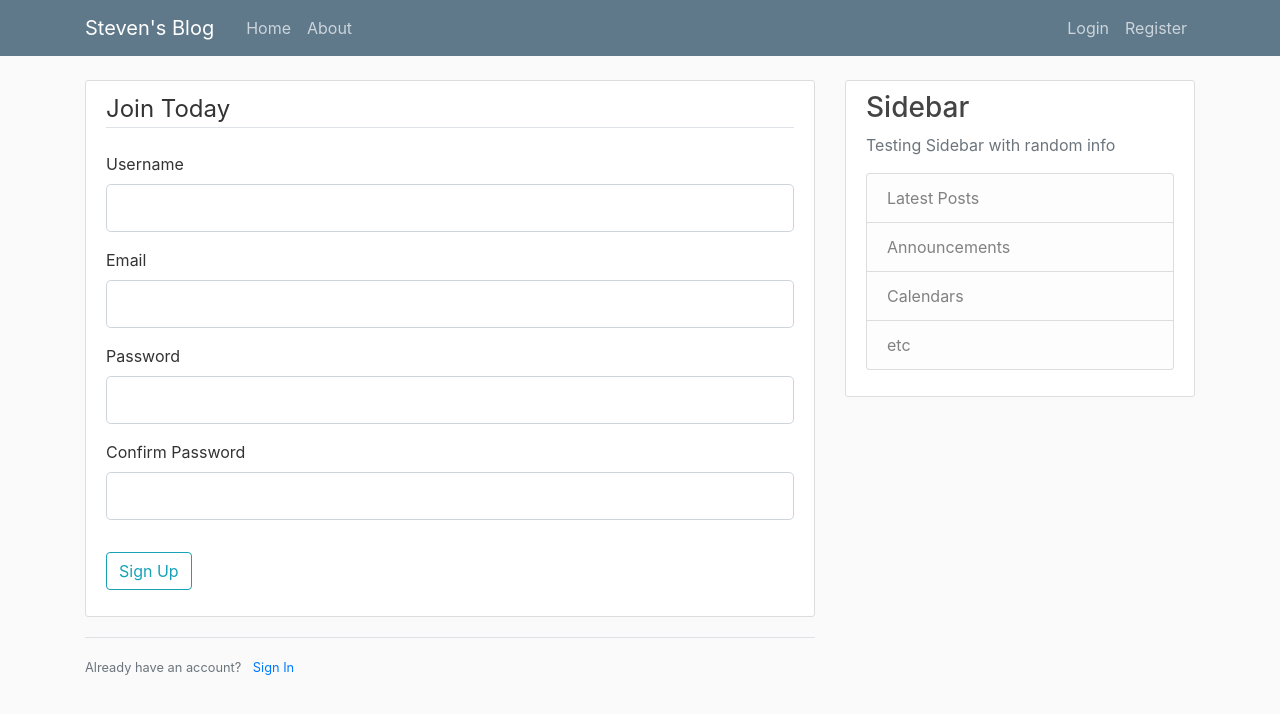
After one commit to subh77/worldapp, a Flask app: page /register in a window 1280 px wide. The commit adds this page. Shown: the top 714 px of the page. Run offline with Flask 2, Linux system fonts and the light colour scheme; some libraries are stand-ins or nearby versions.

Commit message:
Added two new routs i.e. Login and Register created html for Login page and Register page Added exception handling for both pages Modified main app a little bit to render both registration and login feature correctly

```diff
--- a/app.py
+++ b/app.py
@@ -1,5 +1,6 @@
-from flask import Flask, render_template, url_for
-from forms import registrationform, loginform
+from flask import Flask, render_template, url_for, flash, redirect
+from forms import RegistrationForm, LoginForm
+from flask_sqlalchemy import SQLAlchemy
 
 app = Flask(__name__)
 
@@ -29,15 +30,24 @@ def homepage():
 def about():
     return render_template('about.html', title='Blog About Page')
 
-@app.route('/register')
+@app.route('/register', methods=['GET', 'POST'])
 def register():
-    form = registrationform()
+    form = RegistrationForm()
+    if form.validate_on_submit():
+        flash(f'Account created for {form.username.data} !', 'success')
+        return redirect(url_for('homepage'))
     return render_template('register.html', title='Register', form=form)
 
-@app.route('/login')
+@app.route('/login', methods=['GET', 'POST'])
 def login():
-    form = registrationform()
-    return render_template('register.html', title='Register', form=form)
+    form = LoginForm()
+    if form.validate_on_submit():
+        if form.email.data == 'admin@blog.com' and form.password.data == 'password':
+            flash('You have been logged in!', 'success')
+            return redirect(url_for('homepage'))
+        else:
+            flash('Login Unsuccessful. Please check username and password', 'danger')
+    return render_template('login.html', title='Login', form=form)
 
 if __name__ == "__main__":
     app.run(debug=True)
--- a/forms.py
+++ b/forms.py
@@ -1,17 +1,17 @@
 from flask_wtf import FlaskForm
-from wtforms import StringField
-from wtforms.fields.core import BooleanField
-from wtforms.fields.simple import PasswordField, SubmitField
+from wtforms import StringField, PasswordField, SubmitField, BooleanField
 from wtforms.validators import DataRequired, Length, Email, EqualTo
 
-class registrationform(FlaskForm):
-    username = StringField('Username', validators=[DataRequired(), Length(min=3, max=20)])
+
+class RegistrationForm(FlaskForm):
+    username = StringField('Username', validators=[DataRequired(), Length(min=2, max=20)])
     email = StringField('Email', validators=[DataRequired(), Email()])
-    password = PasswordField('Password', validators=[DataRequired(), Length(min=4, max=30, message="Input a password of length between 4 and 30 characters")])
+    password = PasswordField('Password', validators=[DataRequired()])
     confirm_password = PasswordField('Confirm Password', validators=[DataRequired(), EqualTo('password')])
     submit = SubmitField('Sign Up')
 
-class loginform(FlaskForm):
+
+class LoginForm(FlaskForm):
     email = StringField('Email', validators=[DataRequired(), Email()])
     password = PasswordField('Password', validators=[DataRequired()])
     remember = BooleanField('Remember Me')
--- a/templates/layout.html
+++ b/templates/layout.html
@@ -28,13 +28,13 @@
           </button>
           <div class="collapse navbar-collapse" id="navbarToggle">
             <div class="navbar-nav mr-auto">
-              <a class="nav-item nav-link" href="/">Home</a>
-              <a class="nav-item nav-link" href="/about">About</a>
+              <a class="nav-item nav-link" href="{{ url_for('homepage') }}">Home</a>
+              <a class="nav-item nav-link" href="{{ url_for('about') }}">About</a>
             </div>
             <!-- Navbar Right Side -->
             <div class="navbar-nav">
-              <a class="nav-item nav-link" href="/login">Login</a>
-              <a class="nav-item nav-link" href="/register">Register</a>
+              <a class="nav-item nav-link" href="{{ url_for('login') }}">Login</a>
+              <a class="nav-item nav-link" href="{{ url_for('register') }}">Register</a>
             </div>
           </div>
         </div>
@@ -43,12 +43,21 @@
     <main role="main" class="container">
       <div class="row">
         <div class="col-md-8">
+          {% with messages = get_flashed_messages(with_categories=true) %}
+            {% if messages %}
+              {% for category, message in messages%}
+                <div class="alert alert-{{ category }}">
+                  {{ message }}
+                </div>
+              {% endfor %}
+            {% endif %}
+          {% endwith %}
           {% block content %}{% endblock %}
         </div>
         <div class="col-md-4">
           <div class="content-section">
-            <h3>Our Sidebar</h3>
-            <p class='text-muted'>You can put any information here you'd like.
+            <h3>Sidebar</h3>
+            <p class='text-muted'>Testing Sidebar with random info
               <ul class="list-group">
                 <li class="list-group-item list-group-item-light">Latest Posts</li>
                 <li class="list-group-item list-group-item-light">Announcements</li>
--- /dev/null
+++ b/templates/register.html
@@ -0,0 +1,76 @@
+{% extends "layout.html" %}
+{% block content %}
+   <div class="content-section">
+       <form method="POST" action="">
+            {{ form.hidden_tag() }}
+            <fieldset class="form-group">
+                <legend class="border-bottom mb-4">Join Today</legend>
+
+                <div class="form-group">
+                    {{ form.username.label(class = "form-control-label") }}
+                    {% if form.username.errors %}
+                        {{ form.username(class="form-control form-control-lg is-invalid") }}
+                        <div class="invalid-feedback">
+                            {% for error in form.username.errors %}
+                                <span> {{error}} </span>
+                            {% endfor %}
+                        </div>
+                    {% else %}
+                        {{ form.username(class="form-control form-control-lg") }}
+                    {% endif %}
+                </div>
+
+                <div class="form-group">
+                    {{ form.email.label(class = "form-control-label") }}
+                    {% if form.email.errors %}
+                        {{ form.email(class="form-control form-control-lg is-invalid") }}
+                        <div class="invalid-feedback">
+                            {% for error in form.email.errors %}
+                                <span> {{error}} </span>
+                            {% endfor %}
+                        </div>
+                    {% else %}
+                        {{ form.email(class="form-control form-control-lg") }}
+                    {% endif %}
+                </div>
+
+                <div class="form-group">
+                    {{ form.password.label(class = "form-control-label") }}
+                    {% if form.password.errors %}
+                        {{ form.password(class="form-control form-control-lg is-invalid") }}
+                        <div class="invalid-feedback">
+                            {% for error in form.password.errors %}
+                                <span> {{error}} </span>
+                            {% endfor %}
+                        </div>
+                    {% else %}
+                        {{ form.password(class="form-control form-control-lg") }}
+                    {% endif %}
+                </div>
+
+                <div class="form-group">
+                    {{ form.confirm_password.label(class = "form-control-label") }}
+                    {% if form.confirm_password.errors %}
+                        {{ form.confirm_password(class="form-control form-control-lg is-invalid") }}
+                        <div class="invalid-feedback">
+                            {% for error in form.confirm_password.errors %}
+                                <span> {{error}} </span>
+                            {% endfor %}
+                        </div>
+                    {% else %}
+                        {{ form.confirm_password(class="form-control form-control-lg") }}
+                    {% endif %}
+                </div>
+
+            </fieldset>
+            <div class="form-group">
+                {{ form.submit(class = "btn btn-outline-info") }}
+            </div>
+       </form>
+   </div>
+   <div class="border-top pt-3">
+       <small class="text-muted">
+           Already have an account? <a class="ml-2" href="{{ url_for('login') }}">Sign In</a>
+       </small>
+   </div>
+{% endblock content %}
```
Also changed, not shown: templates/login.html (added, +58 -0 lines), static/main.css (indentation only).
